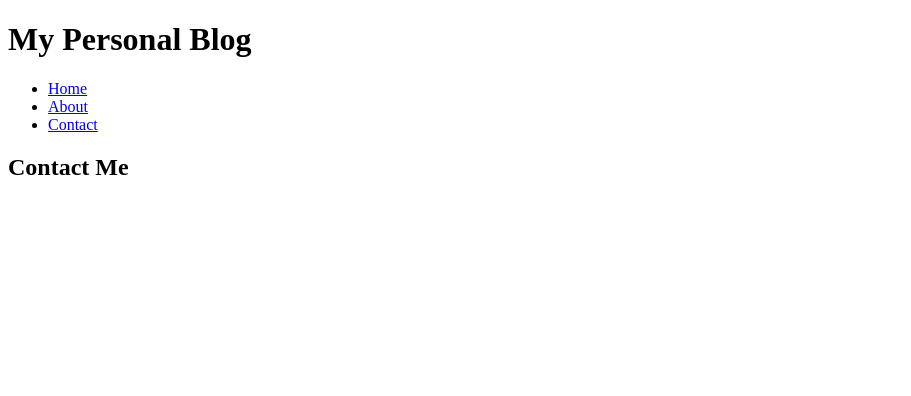
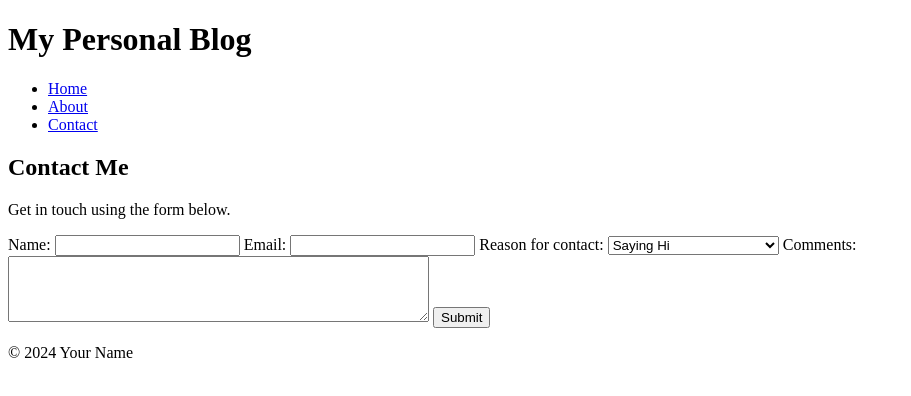
Before and after one commit to HaloHaacker/mi349_blog, a plain HTML site: page contact.html in a window 1280 px wide. Shown: the whole page, without its empty margins (0-911 px from the left). Drawn offline with Linux system fonts and the light colour scheme.

Commit message:
contact information

```diff
--- a/contact.html
+++ b/contact.html
@@ -19,6 +19,30 @@
 
     <main>
         <h2>Contact Me</h2>
+        <p>Get in touch using the form below.</p>
+        <form>
+            <label for="name">Name:</label>
+            <input type="text" id="name" name="name" required>
+
+            <label for="email">Email:</label>
+            <input type="email" id="email" name="email" required>
+
+            <label for="reason">Reason for contact:</label>
+            <select id="reason" name="reason">
+                <option value="saying_hi">Saying Hi</option>
+                <option value="looking_for_contractor">Looking for a Contractor</option>
+                <option value="interested_in_interview">Interested in an Interview</option>
+            </select>
+
+            <label for="comments">Comments:</label>
+            <textarea id="comments" name="comments" rows="4" cols="50"></textarea>
+
+            <button type="submit">Submit</button>
+        </form>
     </main>
+
+    <footer>
+        <p>&copy; 2024 Your Name</p>
+    </footer>
 </body>
 </html>
```
